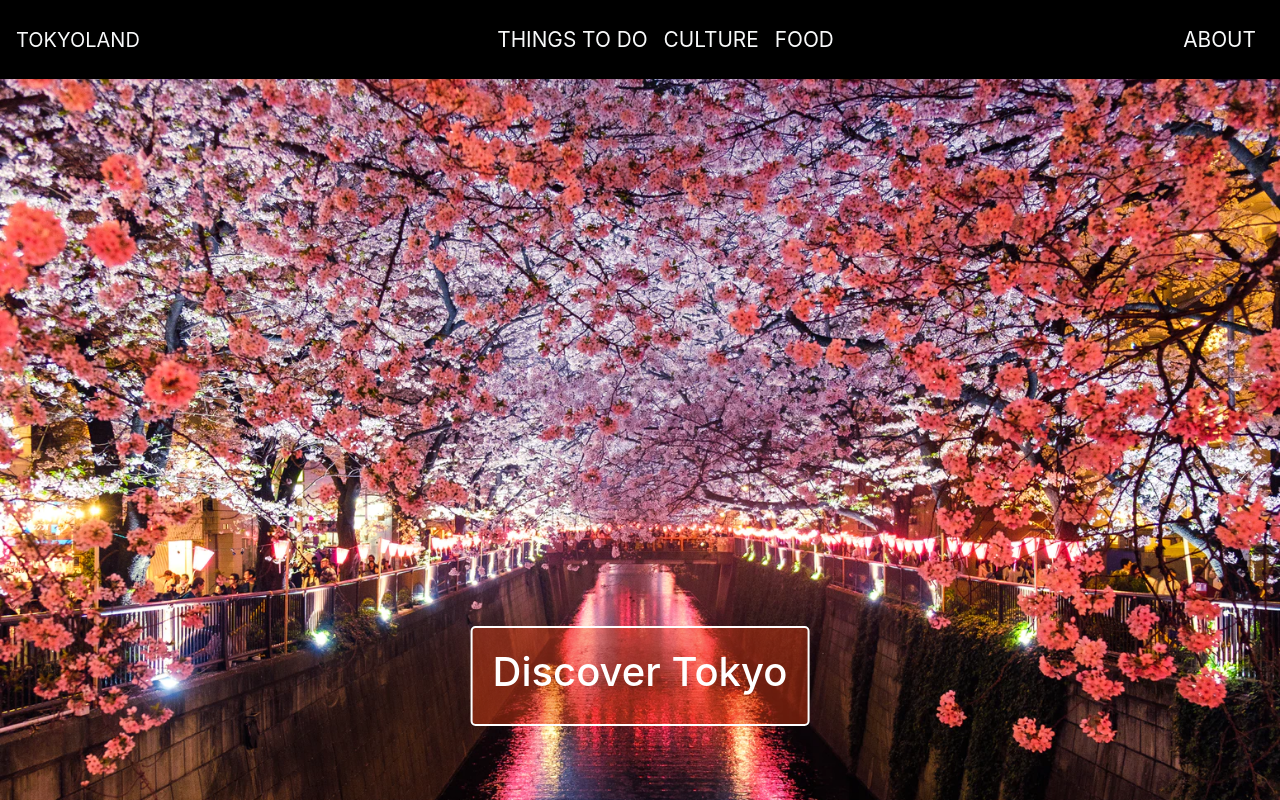
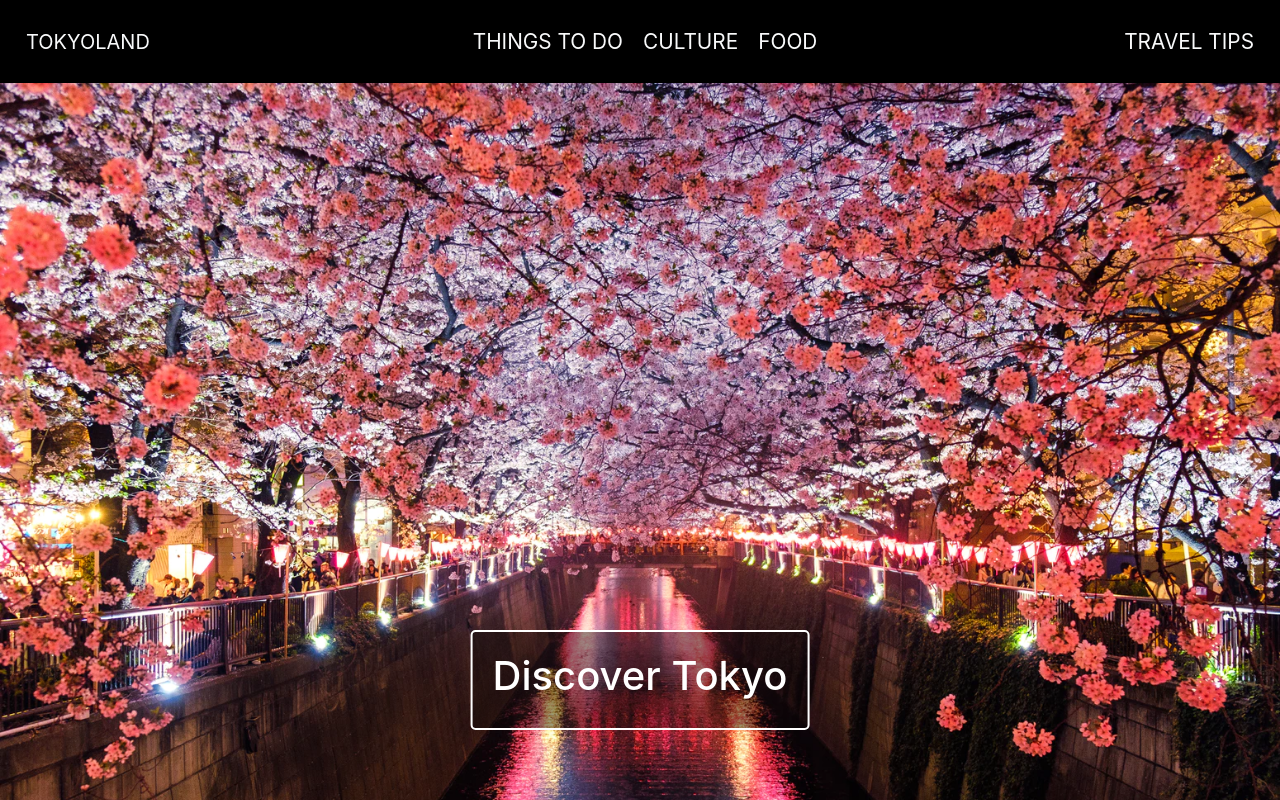
Before and after one commit to DonatellaC/tokyoland, a React (Create React App) app: page / in a window 1280 px wide. Shown: the top 800 px of the page. Built offline with nearby package versions, Linux system fonts and the light colour scheme.

Commit message:
fixed header

```diff
--- a/src/App.js
+++ b/src/App.js
@@ -7,6 +7,7 @@ import Culture from "./screens/Culture/Culture";
 import Home from "./screens/Home/Home";
 import ThingsToDo from "./screens/ThingsToDo/ThingsToDo";
 import NotFound from "./screens/NotFound/NotFound";
+import TravelTips from "./screens/TravelTips/TravelTips";
 
 function App() {
   return (
@@ -21,6 +22,9 @@ function App() {
           </Route>
           <Route path="/culture" component={Culture}>
             <Culture />
+          </Route>
+          <Route path="/travel-tips" component={TravelTips}>
+            <TravelTips />
           </Route>
           <Route path="/things-to-do/:name" component={ThingsToDo}>
             <ThingsToDo />
--- a/src/components/Footer/Footer.js
+++ b/src/components/Footer/Footer.js
@@ -88,7 +88,8 @@ function Footer() {
               <div>
                 <div className="row copyright-row">
                   <p className="copyright-text">
-                                        &copy; {new Date().getFullYear()} - TokyoLand. All rights reserved.
+                    &copy; {new Date().getFullYear()} - TokyoLand. All rights
+                    reserved.
                   </p>
                 </div>
               </div>
--- a/src/components/Header/Header.css
+++ b/src/components/Header/Header.css
@@ -9,8 +9,20 @@
   border-radius: 5px;
 }
 
-.navbar a:hover,
+/* .navbar a:hover,
 .navbar a:active {
   text-decoration: solid underline 3px red;
   text-underline-offset: 8px;
+}  */
+
+.navbar a:hover {
+  text-decoration: solid underline 3px red;
 }
+
+.active {
+  text-decoration: solid underline 4px red;
+}
+
+.text-light {
+  padding: 10px;
+}
--- a/src/components/Header/Header.js
+++ b/src/components/Header/Header.js
@@ -1,4 +1,5 @@
 import React from "react";
+import { NavLink } from "react-router-dom";
 import "./Header.css";
 import { Navbar, Nav } from "react-bootstrap";
 
@@ -18,20 +19,36 @@ function Header() {
           <Navbar.Toggle aria-controls="responsive-navbar-nav" />
           <Navbar.Collapse id="responsive-navbar-nav">
             <Nav className="m-auto">
-              <Nav.Link className="text-light" href="/things-to-do">
+              <NavLink
+                className="text-light"
+                activeClassName="active"
+                to="/things-to-do"
+              >
                 Things to do
-              </Nav.Link>
-              <Nav.Link className="text-light" href="/culture">
+              </NavLink>
+              <NavLink
+                className="text-light"
+                activeClassName="active"
+                to="/culture"
+              >
                 Culture
-              </Nav.Link>
-              <Nav.Link className="text-light" href="/food">
+              </NavLink>
+              <NavLink
+                className="text-light"
+                activeClassName="active"
+                to="/food"
+              >
                 Food
-              </Nav.Link>
+              </NavLink>
             </Nav>
             <Nav>
-              <Nav.Link className="text-light" href="#footer">
-                About
-              </Nav.Link>
+              <NavLink
+                className="text-light"
+                activeClassName="active"
+                to="travel-tips"
+              >
+                Travel Tips
+              </NavLink>
             </Nav>
           </Navbar.Collapse>
         </Navbar>
--- a/src/components/TopSection/TopSection.css
+++ b/src/components/TopSection/TopSection.css
@@ -14,7 +14,8 @@
   border: 2px solid white;
   border-radius: 5px;
   padding: 20px;
-  background: rgba(240, 63, 18, 0.4);
+  /* background: rgba(240, 63, 18, 0.4); */
+  background: rgb(10 6 6 / 40%);
 }
 
 .centered a {
--- /dev/null
+++ b/src/screens/TravelTips/TravelTips.js
@@ -0,0 +1,13 @@
+import React from "react";
+import Header from "../../components/Header/Header";
+
+const TravelTips = () => {
+  return (
+    <div>
+      <Header />
+      <h1>Tips</h1>
+    </div>
+  );
+};
+
+export default TravelTips;
```
Also changed, not shown: src/screens/TravelTips/TravelTips.css (added). Lines whose indentation alone changed are shown as unchanged.
